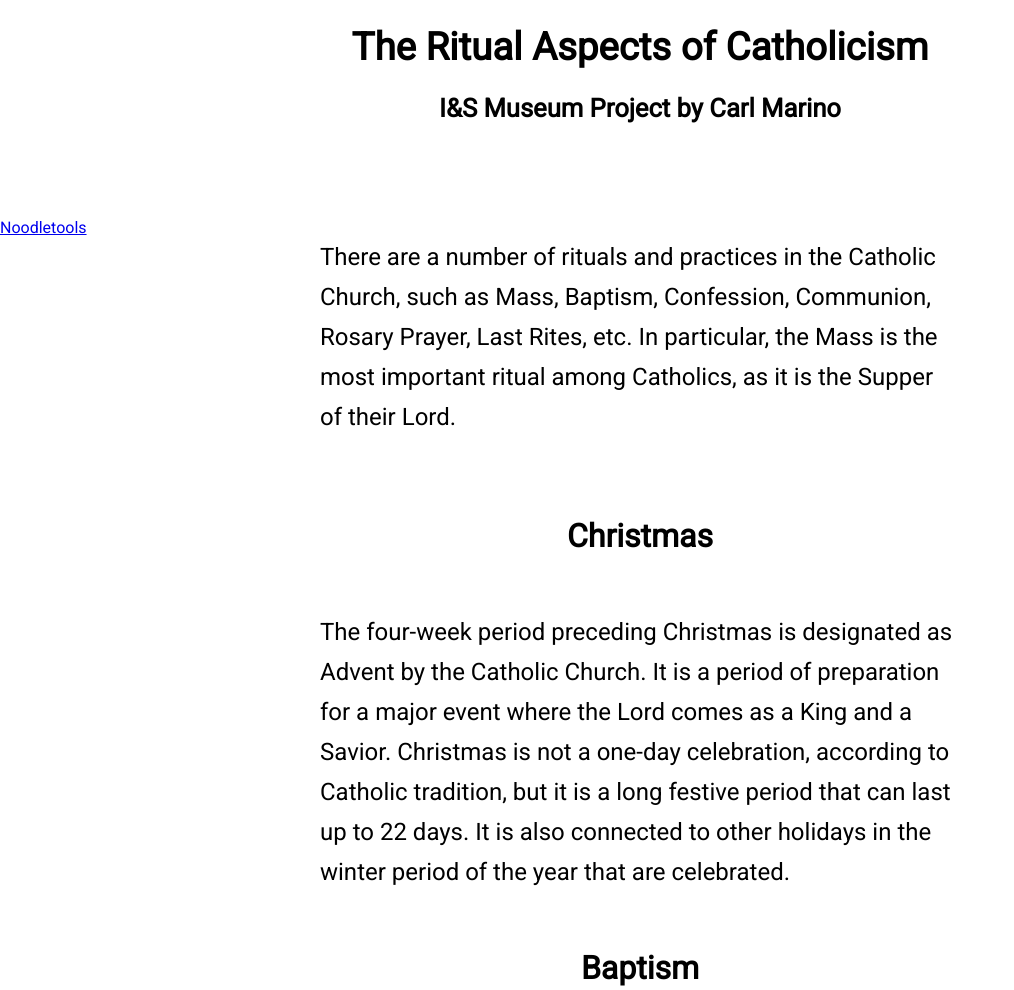
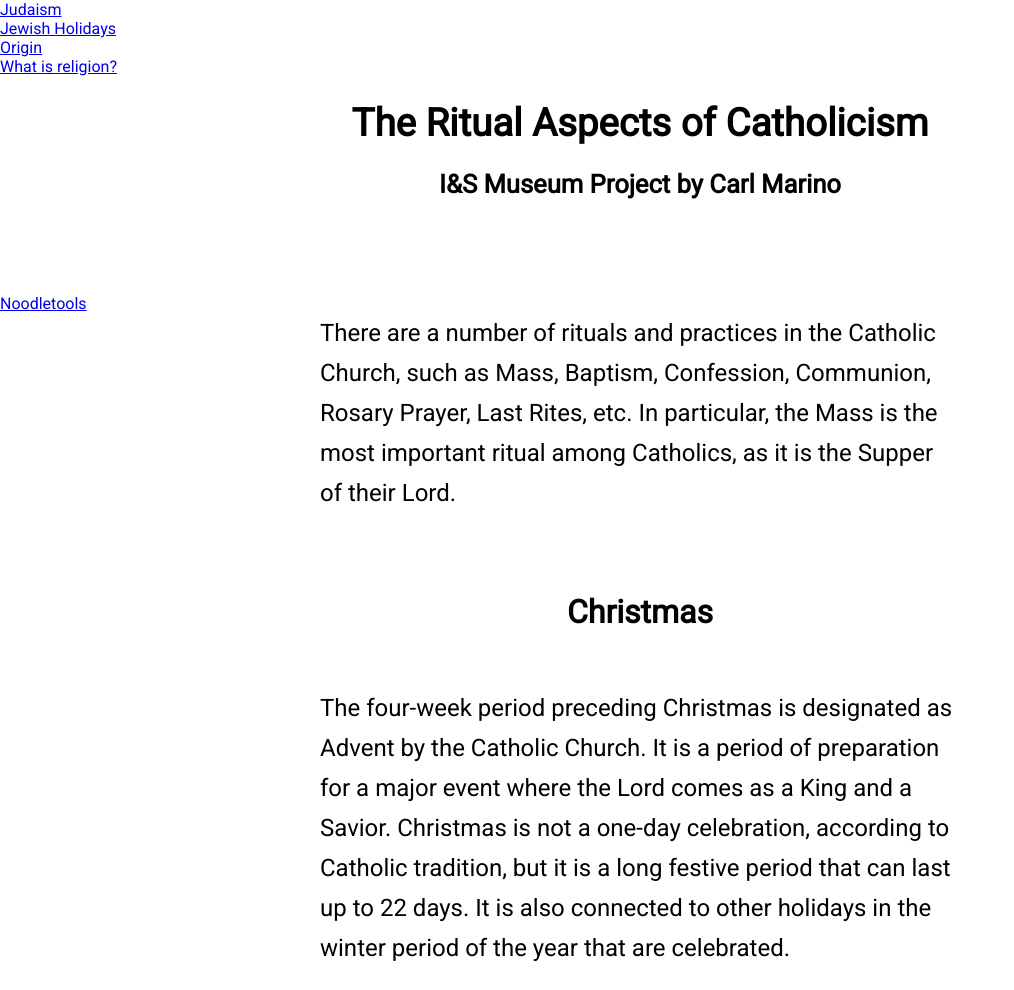
Before and after one commit to Individuals-and-societies/Museum-Project, a plain HTML site: page Catholicism/index.html in a window 1280 px wide. Shown: the top 990 px of the page, without its empty margins (0-1014 px from the left). Drawn offline with Linux system fonts and the light colour scheme.

Commit message:
Update index.html

```diff
--- a/Catholicism/index.html
+++ b/Catholicism/index.html
@@ -10,6 +10,12 @@
 <body>
 
     <div class="loading-container"><img class="cross-logo"  src="Christian_cross.svg" alt="Christian_cross.svg"></div>
+    <div id="menuBar" class="menu">
+        <div class="aholoder"><a href="#homeContainer" id="homeBtn" class="menu-item">Judaism</a></div>
+        <div class="aholoder"><a href="#holidaysContainer" id="holidaysBtn" class="menu-item">Jewish Holidays</a></div>
+        <div class="aholoder"><a href="#originContainer" id="originBtn" class="menu-item">Origin</a></div>
+        <div class="aholoder"><a href="#religionContainer" id="religionBtn" class="menu-item">What is religion?</a></div>
+    </div>
 
 
     <h1 class="main-title">The Ritual Aspects of Catholicism</h1>
```
